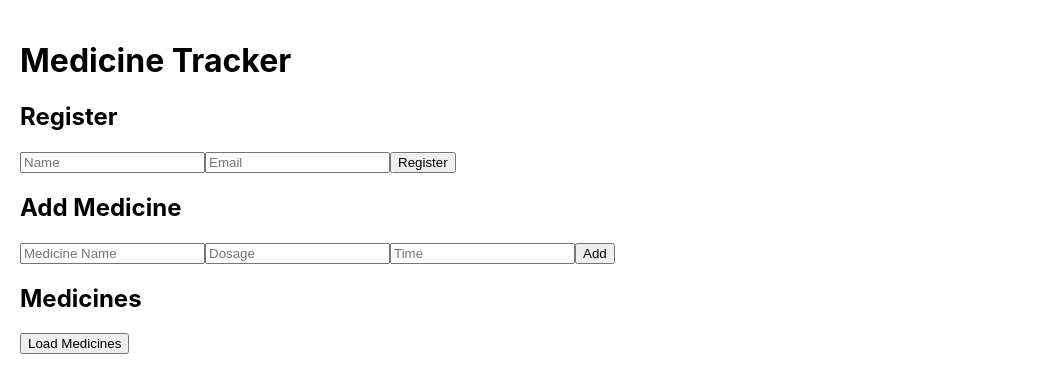
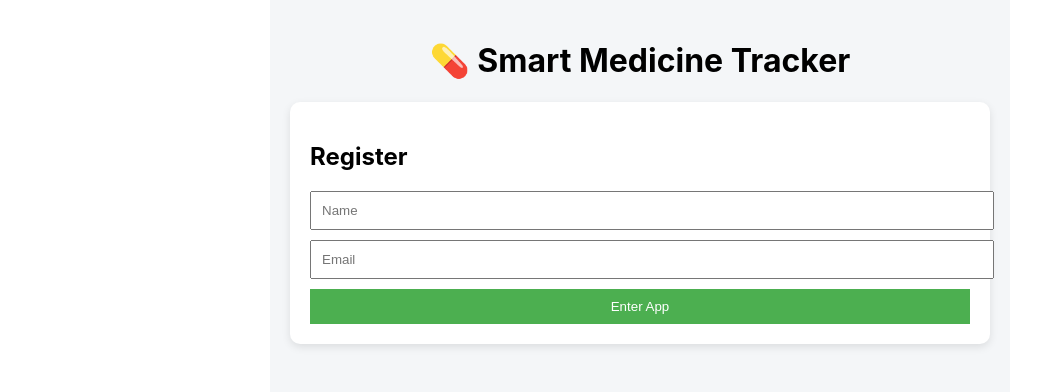
Before and after one commit to himansumallik/smart-medicine-tracker, a React (Create React App) app in the folder frontend/: page / in a window 1280 px wide. Shown: the top 392 px of the page, without its empty margins (0-1039 px from the left). Built offline with nearby package versions, Linux system fonts and the light colour scheme.

Commit message:
Ready for deployment

```diff
--- a/frontend/src/App.js
+++ b/frontend/src/App.js
@@ -13,75 +13,286 @@ function App() {
 
   const API = "http://localhost:5000";
 
-  // Register User
+  // REGISTER
   const register = async () => {
     const res = await fetch(`${API}/register`, {
       method: "POST",
-      headers: {"Content-Type": "application/json"},
+      headers: { "Content-Type": "application/json" },
       body: JSON.stringify({ name, email }),
     });
+
     const data = await res.json();
+
     setUserId(data.userId);
+
+    localStorage.setItem("userId", data.userId);
+    localStorage.setItem("name", name);
   };
 
-  // Add Medicine
+  // AUTO LOGIN
+  useEffect(() => {
+    const savedUser = localStorage.getItem("userId");
+    if (savedUser) setUserId(savedUser);
+  }, []);
+
+  // ADD MEDICINE
   const addMedicine = async () => {
     await fetch(`${API}/add-medicine`, {
       method: "POST",
-      headers: {"Content-Type": "application/json"},
-      body: JSON.stringify({
-        userId,
-        name: medName,
-        dosage,
-        time,
-      }),
+      headers: { "Content-Type": "application/json" },
+      body: JSON.stringify({ userId, name: medName, dosage, time }),
     });
     getMedicines();
   };
 
-  // Get Medicines
+  // GET MEDICINES
   const getMedicines = async () => {
     const res = await fetch(`${API}/medicines/${userId}`);
     const data = await res.json();
     setMedicines(data);
   };
 
-  // Mark as taken
+  // MARK TAKEN
   const markTaken = async (id) => {
-    await fetch(`${API}/mark-taken/${id}`, {
-      method: "PUT",
-    });
+    await fetch(`${API}/mark-taken/${id}`, { method: "PUT" });
     getMedicines();
   };
 
+  // STATUS LOGIC
+  const getStatus = (med) => {
+    if (med.status === "taken") return "taken";
+
+    const now = new Date();
+    const [h, m] = med.time.split(":");
+
+    const medTime = new Date();
+    medTime.setHours(h);
+    medTime.setMinutes(m);
+
+    if (now > medTime) return "missed";
+
+    return "pending";
+  };
+
+  // DASHBOARD DATA
+  const total = medicines.length;
+  const taken = medicines.filter(m => getStatus(m) === "taken").length;
+  const missed = medicines.filter(m => getStatus(m) === "missed").length;
+
+  // NOTIFICATION
+  const showNotification = (medicine) => {
+    if (Notification.permission === "granted") {
+      new Notification("💊 Reminder", {
+        body: `Take ${medicine.name} (${medicine.dosage})`,
+      });
+    }
+  };
+
+  useEffect(() => {
+    if (Notification.permission !== "granted") {
+      Notification.requestPermission();
+    }
+
+    const interval = setInterval(() => {
+      const now = new Date();
+
+      medicines.forEach((med) => {
+        const [h, m] = med.time.split(":");
+
+        if (
+          now.getHours() == h &&
+          now.getMinutes() == m &&
+          med.status !== "taken"
+        ) {
+          showNotification(med);
+        }
+      });
+    }, 60000);
+
+    return () => clearInterval(interval);
+  }, [medicines]);
+
+  // 🔐 LOGIN SCREEN
+  if (!userId) {
+    return (
+      <div style={styles.container}>
+        <h1 style={styles.title}>💊 Smart Medicine Tracker</h1>
+
+        <div style={styles.card}>
+          <h2>Register</h2>
+          <input style={styles.input} placeholder="Name" onChange={(e) => setName(e.target.value)} />
+          <input style={styles.input} placeholder="Email" onChange={(e) => setEmail(e.target.value)} />
+          <button style={styles.button} onClick={register}>
+            Enter App
+          </button>
+        </div>
+      </div>
+    );
+  }
+
+  // 🏠 DASHBOARD (MAIN APP)
   return (
-    <div style={{ padding: "20px" }}>
-      <h1>Medicine Tracker</h1>
+    <div style={styles.container}>
+      <h1 style={styles.title}>
+        Welcome, {localStorage.getItem("name")} 👋
+      </h1>
 
-      <h2>Register</h2>
-      <input placeholder="Name" onChange={(e) => setName(e.target.value)} />
-      <input placeholder="Email" onChange={(e) => setEmail(e.target.value)} />
-      <button onClick={register}>Register</button>
+      {/* DASHBOARD */}
+      <div style={styles.dashboard}>
+        <div style={styles.statCard}>
+          <h3>Total</h3>
+          <p>{total}</p>
+        </div>
+        <div style={styles.statCard}>
+          <h3>Taken</h3>
+          <p style={{ color: "green" }}>{taken}</p>
+        </div>
+        <div style={styles.statCard}>
+          <h3>Missed</h3>
+          <p style={{ color: "red" }}>{missed}</p>
+        </div>
+      </div>
 
-      <h2>Add Medicine</h2>
-      <input placeholder="Medicine Name" onChange={(e) => setMedName(e.target.value)} />
-      <input placeholder="Dosage" onChange={(e) => setDosage(e.target.value)} />
-      <input placeholder="Time" onChange={(e) => setTime(e.target.value)} />
-      <button onClick={addMedicine}>Add</button>
+      {/* ADD MEDICINE */}
+      <div style={styles.card}>
+        <h2>Add Medicine</h2>
+        <input style={styles.input} placeholder="Name" onChange={(e) => setMedName(e.target.value)} />
+        <input style={styles.input} placeholder="Dosage" onChange={(e) => setDosage(e.target.value)} />
+        <input style={styles.input} type="time" onChange={(e) => setTime(e.target.value)} />
+        <button style={styles.button} onClick={addMedicine}>Add</button>
+      </div>
 
-      <h2>Medicines</h2>
-      <button onClick={getMedicines}>Load Medicines</button>
+      {/* MEDICINE LIST */}
+      <div style={styles.card}>
+        <h2>Your Medicines</h2>
+        <button style={styles.buttonSecondary} onClick={getMedicines}>
+          Load
+        </button>
 
-      <ul>
-        {medicines.map((med) => (
-          <li key={med.id}>
-            {med.name} - {med.dosage} - {med.time} - {med.status}
-            <button onClick={() => markTaken(med.id)}>Taken</button>
-          </li>
-        ))}
-      </ul>
+        {medicines.map((med) => {
+          const status = getStatus(med);
+
+          return (
+            <div key={med.id} style={styles.medCard}>
+              <div>
+                <strong>{med.name}</strong>
+                <p>{med.dosage} | {med.time}</p>
+                <span style={{
+                  color:
+                    status === "taken"
+                      ? "green"
+                      : status === "missed"
+                      ? "red"
+                      : "orange"
+                }}>
+                  {status}
+                </span>
+              </div>
+
+              <button style={styles.smallButton} onClick={() => markTaken(med.id)}>
+                ✔
+              </button>
+            </div>
+          );
+        })}
+      </div>
+
+      {/* LOGOUT */}
+      <button
+        style={styles.logout}
+        onClick={() => {
+          localStorage.clear();
+          window.location.reload();
+        }}
+      >
+        Logout
+      </button>
     </div>
   );
 }
 
+const styles = {
+  container: {
+    maxWidth: "700px",
+    margin: "auto",
+    padding: "20px",
+    background: "#f4f6f8",
+    minHeight: "100vh"
+  },
+
+  title: { textAlign: "center" },
+
+  dashboard: {
+    display: "flex",
+    justifyContent: "space-between",
+    marginBottom: "20px"
+  },
+
+  statCard: {
+    flex: 1,
+    margin: "5px",
+    padding: "15px",
+    background: "white",
+    borderRadius: "10px",
+    textAlign: "center",
+    boxShadow: "0 3px 8px rgba(0,0,0,0.1)"
+  },
+
+  card: {
+    background: "white",
+    padding: "20px",
+    marginBottom: "20px",
+    borderRadius: "10px",
+    boxShadow: "0 3px 8px rgba(0,0,0,0.1)"
+  },
+
+  input: {
+    display: "block",
+    width: "100%",
+    padding: "10px",
+    margin: "10px 0"
+  },
+
+  button: {
+    width: "100%",
+    padding: "10px",
+    background: "#4CAF50",
+    color: "white",
+    border: "none"
+  },
+
+  buttonSecondary: {
+    padding: "10px",
+    background: "#2196F3",
+    color: "white",
+    border: "none"
+  },
+
+  medCard: {
+    display: "flex",
+    justifyContent: "space-between",
+    padding: "10px",
+    marginTop: "10px",
+    background: "#fafafa",
+    borderRadius: "8px"
+  },
+
+  smallButton: {
+    background: "#4CAF50",
+    color: "white",
+    border: "none",
+    padding: "5px 10px"
+  },
+
+  logout: {
+    marginTop: "20px",
+    width: "100%",
+    padding: "10px",
+    background: "red",
+    color: "white",
+    border: "none",
+    borderRadius: "5px"
+  }
+};
+
 export default App;
```
Also changed, not shown: 2 other files (tests, documents, lock files or other folders).
